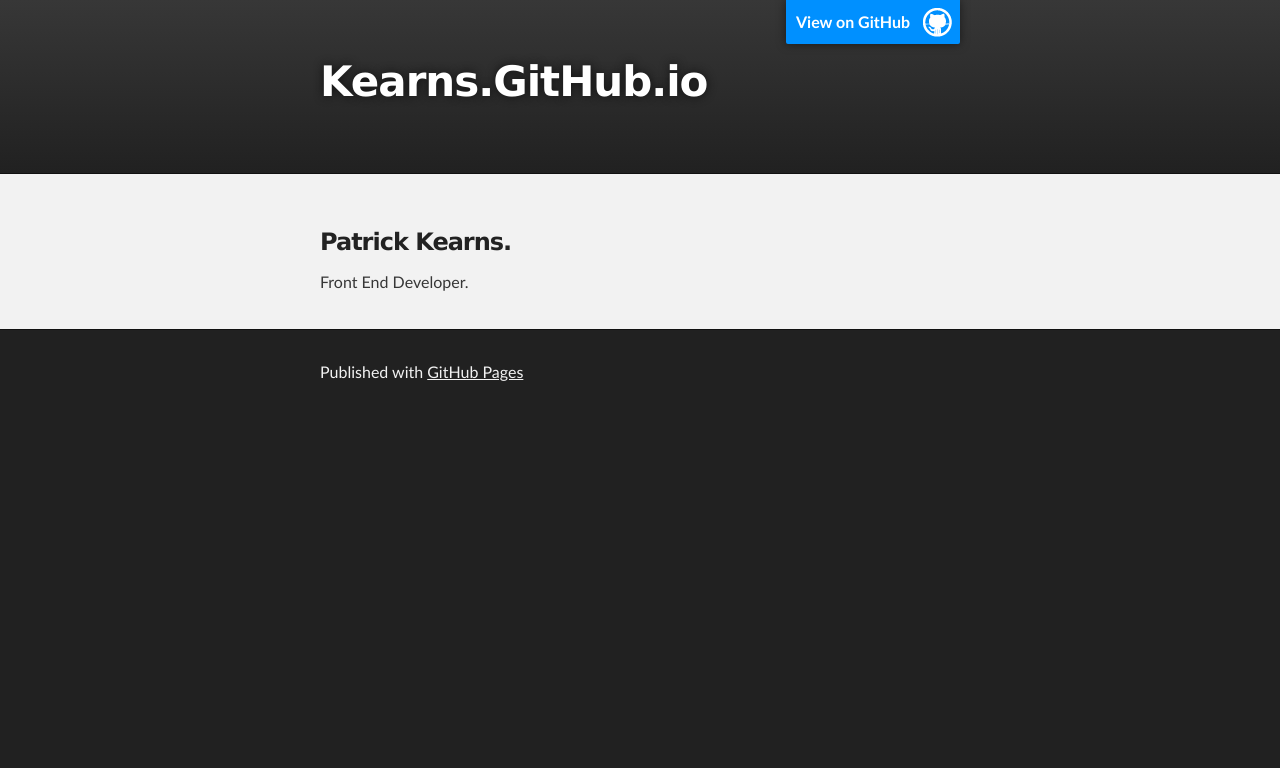
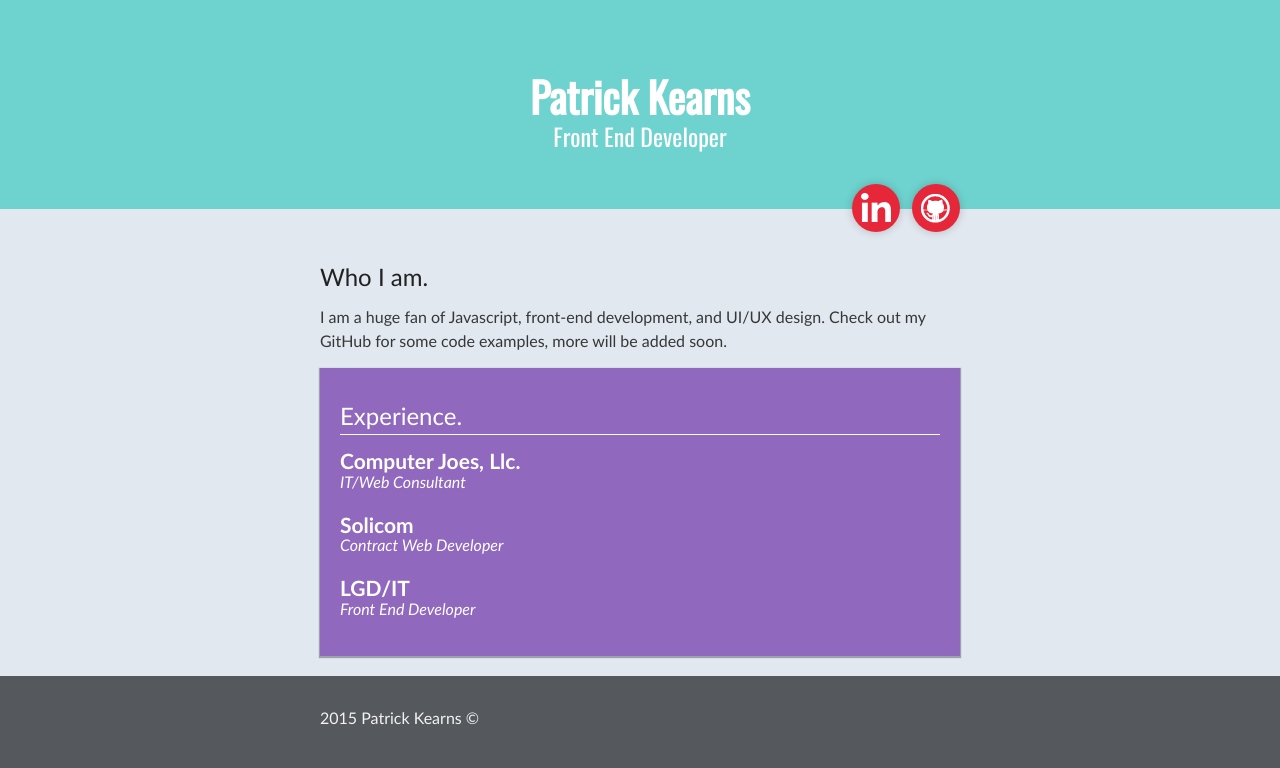
Before and after one commit to Kearns/Kearns.github.io, a plain HTML site: page index.html in a window 1280 px wide. Drawn offline with nearby package versions, Linux system fonts and the light colour scheme.

Commit message:
Updates
updated index, styles, and links

```diff
--- a/index.html
+++ b/index.html
@@ -16,28 +16,51 @@
     <!-- HEADER -->
     <div id="header_wrap" class="outer">
         <header class="inner">
-          <a id="forkme_banner" href="https://github.com/Kearns">View on GitHub</a>
+          <a id="forkme_banner" href="https://github.com/Kearns"></a>
+          <a id="linkedin_banner" href="https://www.linkedin.com/in/ptkearns"></a>
 
-          <h1 id="project_title">Kearns.GitHub.io</h1>
-          <h2 id="project_tagline"></h2>
+          <h1 id="project_title">Patrick Kearns</h1>
+          <h2 id="project_tagline">Front End Developer</h2>
 
         </header>
     </div>
 
     <!-- MAIN CONTENT -->
     <div id="main_content_wrap" class="outer">
+
       <section id="main_content" class="inner">
         <h3>
-<a id="patrick-kearns" class="anchor" href="#patrick-kearns" aria-hidden="true"><span class="octicon octicon-link"></span></a>Patrick Kearns.</h3>
-
-<p>Front End Developer.</p>
+          <a id="patrick-kearns" class="anchor" href="#patrick-kearns" aria-hidden="true"><span class="octicon octicon-link"></span></a>
+          Who I am.
+        </h3>
+        <p>
+          I am a huge fan of Javascript, front-end development, and UI/UX design.
+          Check out my GitHub for some code examples, more will be added soon.
+        </p>
+        <div class="content_box">
+          <h3>Experience.</h3>
+          <ul>
+            <li>
+              <h4><strong>Computer Joes, Llc.</strong></h4>
+              <p><em>IT/Web Consultant</em></p>
+            </li>
+            <li>
+              <h4><strong>Solicom</strong></h4>
+              <p><em>Contract Web Developer</em></p>
+            </li>
+            <li>
+              <h4><strong>LGD/IT</strong></h4>
+              <p><em>Front End Developer</em></p>
+            </li>
+            <li></li>
+        </div>
       </section>
     </div>
 
     <!-- FOOTER  -->
     <div id="footer_wrap" class="outer">
       <footer class="inner">
-        <p>Published with <a href="https://pages.github.com">GitHub Pages</a></p>
+        <p>2015 Patrick Kearns  &copy;</p>
       </footer>
     </div>
 
--- a/stylesheets/stylesheet.css
+++ b/stylesheets/stylesheet.css
@@ -4,7 +4,7 @@ by Jason Costello, @jsncostello
 *******************************************************************************/
 
 @import url(github-light.css);
-
+@import url(https://fonts.googleapis.com/css?family=Oswald);
 /*******************************************************************************
 MeyerWeb Reset
 *******************************************************************************/
@@ -51,7 +51,7 @@ Theme Styles
 body {
   box-sizing: border-box;
   color:#373737;
-  background: #212121;
+  background: #55585d;
   font-size: 16px;
   font-family: 'Myriad Pro', Calibri, Helvetica, Arial, sans-serif;
   line-height: 1.5;
@@ -60,21 +60,21 @@ body {
 
 h1, h2, h3, h4, h5, h6 {
   margin: 10px 0;
-  font-weight: 700;
+  font-weight: 300;
   color:#222222;
-  font-family: 'Lucida Grande', 'Calibri', Helvetica, Arial, sans-serif;
-  letter-spacing: -1px;
 }
 
 h1 {
   font-size: 36px;
-  font-weight: 700;
+  font-weight: 300;
+  text-align: center;
 }
 
 h2 {
   padding-bottom: 10px;
   font-size: 32px;
   background: url('../images/bg_hr.png') repeat-x bottom;
+  text-align: center;
 }
 
 h3 {
@@ -120,9 +120,8 @@ a {
 
 a:hover, a:focus {text-decoration: underline;}
 
-footer a {
+footer p {
   color: #F2F2F2;
-  text-decoration: underline;
 }
 
 em {
@@ -161,10 +160,8 @@ pre, code {
   width: 100%;
   color: #222;
   background-color: #fff;
-
   font-family: Monaco, "Bitstream Vera Sans Mono", "Lucida Console", Terminal, monospace;
   font-size: 14px;
-
   border-radius: 2px;
   -moz-border-radius: 2px;
   -webkit-border-radius: 2px;
@@ -274,25 +271,33 @@ Full-Width Styles
 #forkme_banner {
   display: block;
   position: absolute;
-  top:0;
+  top:184px;
   right: 10px;
   z-index: 10;
-  padding: 10px 50px 10px 10px;
+  padding: 24px;
   color: #fff;
-  background: url('../images/blacktocat.png') #0090ff no-repeat 95% 50%;
+  background: url('../images/blacktocat.png') #e62739 no-repeat 9px 9px;
   font-weight: 700;
-  box-shadow: 0 0 10px rgba(0,0,0,.5);
-  border-bottom-left-radius: 2px;
-  border-bottom-right-radius: 2px;
+  box-shadow: 0 0 10px rgba(0,0,0,.2);
+  border-radius: 50px;
+}
+
+#linkedin_banner {
+  display: block;
+  position: absolute;
+  top:184px;
+  right: 70px;
+  z-index: 10;
+  padding: 24px;
+  color: #fff;
+  background: url('../images/linkedin.png') #e62739 no-repeat 9px 9px;
+  font-weight: 700;
+  box-shadow: 0 0 10px rgba(0,0,0,.2);
+  border-radius: 50px;
 }
 
 #header_wrap {
-  background: #212121;
-  background: -moz-linear-gradient(top, #373737, #212121);
-  background: -webkit-linear-gradient(top, #373737, #212121);
-  background: -ms-linear-gradient(top, #373737, #212121);
-  background: -o-linear-gradient(top, #373737, #212121);
-  background: linear-gradient(top, #373737, #212121);
+  background: #6ed3cf;
 }
 
 #header_wrap .inner {
@@ -302,17 +307,20 @@ Full-Width Styles
 #project_title {
   margin: 0;
   color: #fff;
+  font-family: 'Oswald', sans-serif;
   font-size: 42px;
   font-weight: 700;
-  text-shadow: #111 0px 0px 10px;
+  padding-top:15px;
 }
 
 #project_tagline {
   color: #fff;
+  font-family: 'Oswald', sans-serif;
   font-size: 24px;
   font-weight: 300;
   background: none;
-  text-shadow: #111 0px 0px 10px;
+  margin-top:-10px;
+  padding-bottom:15px;
 }
 
 #downloads {
@@ -355,17 +363,40 @@ Full-Width Styles
 }
 
 #main_content_wrap {
-  background: #f2f2f2;
-  border-top: 1px solid #111;
-  border-bottom: 1px solid #111;
+  background: #e1e8f0;
 }
 
 #main_content {
   padding-top: 40px;
 }
 
+.content_box {
+  background: #9068be;
+  padding: 20px;
+  color: #fff;
+  box-shadow: 0 1px 1px 1px rgba(0,0,0,.3)
+}
+
+.content_box h3 {
+  border-bottom: 1px solid #fff;
+}
+
+.content_box h3, .content_box h4 {
+  color: #fff;
+  margin-bottom:0;
+  padding-bottom:0;
+}
+
+.content_box p {
+  margin-top: -7px;
+}
+
+.content_box ul {
+  list-style: none;
+  padding: 0;
+}
 #footer_wrap {
-  background: #212121;
+  background: #55585d;
 }
 
 
```
Also changed, not shown: images/linkedin.png (added).
